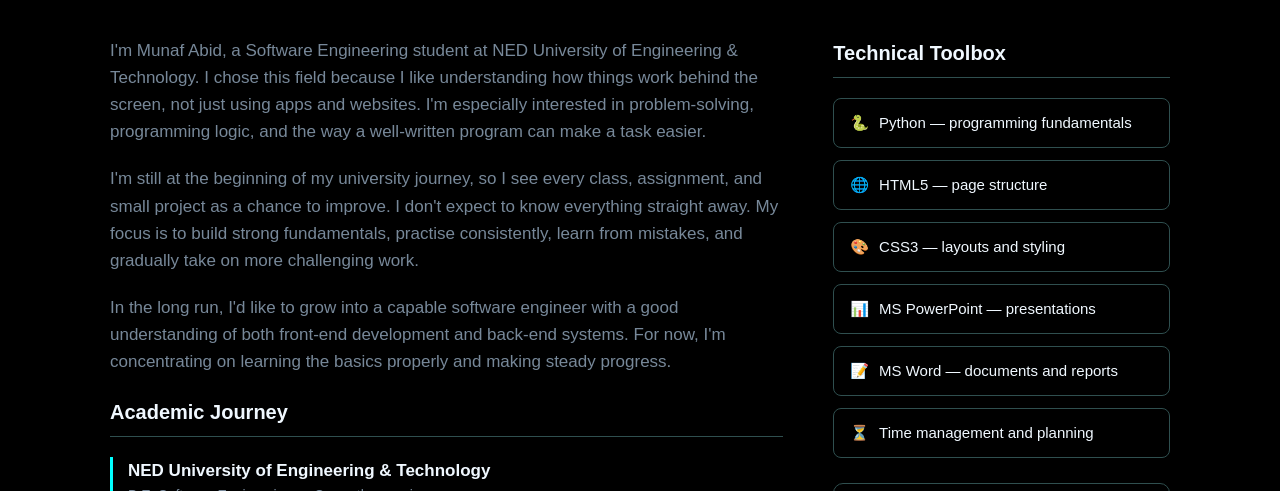
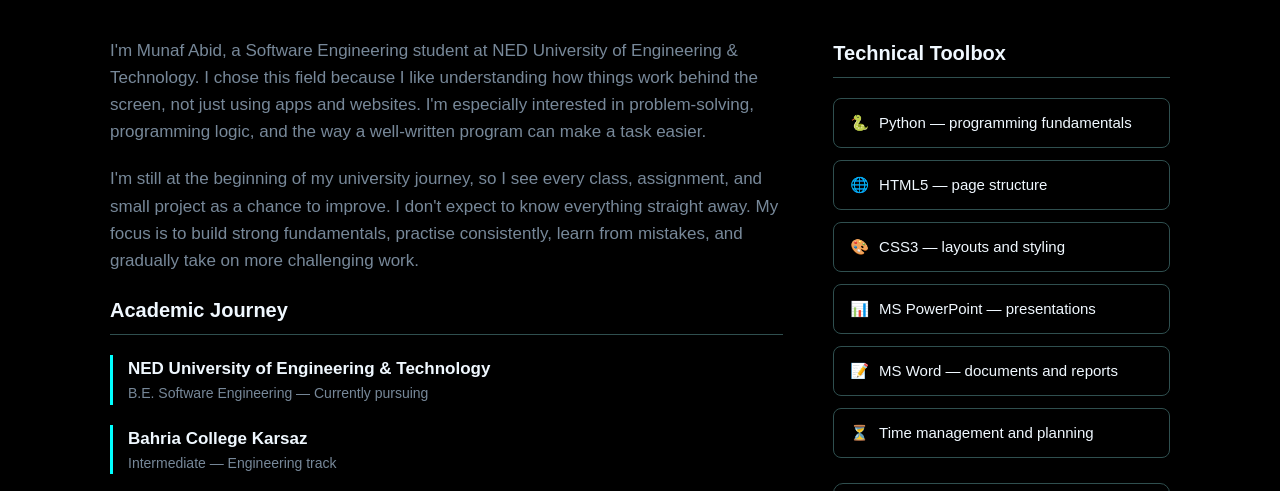
Before and after one commit to Munafabid/my-profolio, a plain HTML site: page about.html in a window 1280 px wide. Shown: the part 233-724 px from the top of the page. Drawn offline with Linux system fonts and the light colour scheme.

Commit message:
Add files via upload

```diff
--- a/about.html
+++ b/about.html
@@ -9,7 +9,6 @@
 </head>
 <body>
 
-    <!-- Header with logo and menu -->
     <header>
         <div class="navbar">
             <a class="logo" href="index.html">&lt;MMA<span>.dev</span>/&gt;</a>
@@ -23,7 +22,6 @@
         </div>
     </header>
 
-    <!-- Main content of the page -->
     <main>
         <section>
             <h2 class="page-title">About Me</h2>
@@ -36,8 +34,6 @@
                     <p>I'm Munaf Abid, a Software Engineering student at NED University of Engineering &amp; Technology. I chose this field because I like understanding how things work behind the screen, not just using apps and websites. I'm especially interested in problem-solving, programming logic, and the way a well-written program can make a task easier.</p>
 
                     <p>I'm still at the beginning of my university journey, so I see every class, assignment, and small project as a chance to improve. I don't expect to know everything straight away. My focus is to build strong fundamentals, practise consistently, learn from mistakes, and gradually take on more challenging work.</p>
-
-                    <p>In the long run, I'd like to grow into a capable software engineer with a good understanding of both front-end development and back-end systems. For now, I'm concentrating on learning the basics properly and making steady progress.</p>
 
                     <h3>Academic Journey</h3>
                     <div class="education-item">
@@ -54,7 +50,6 @@
                     </div>
                 </div>
 
-                <!-- Right side: skills -->
                 <div class="about-right">
                     <h3>Technical Toolbox</h3>
                     <ul class="skills">
@@ -76,7 +71,6 @@
         </section>
     </main>
 
-    <!-- Footer -->
     <footer>
         <p>© 2026 Muhammad Munaf Abid | Software Engineering, NED UET</p>
     </footer>
```
